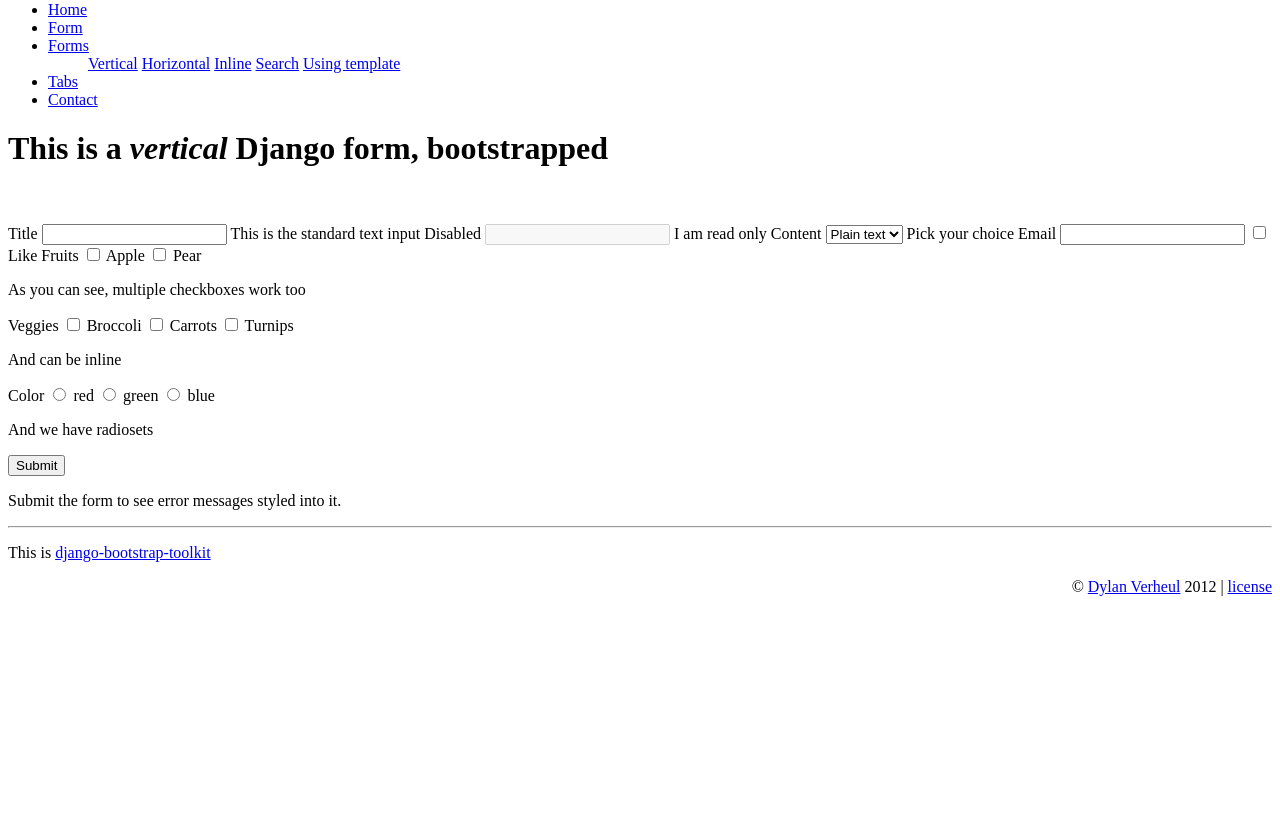
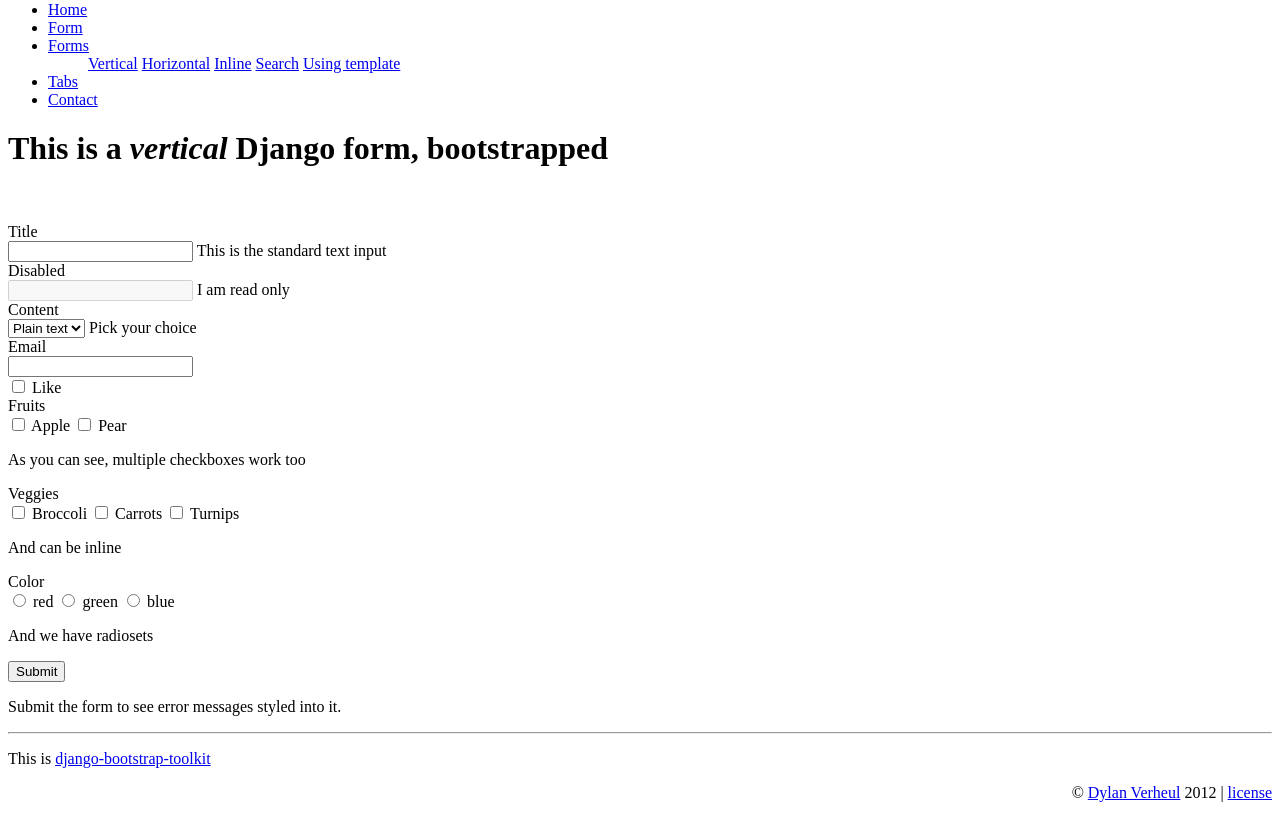
Before and after one commit to dyve/django-bootstrap-toolkit, a Django app: page /form in a window 1280 px wide. Shown: the part 119-937 px from the top of the page. Before the commit the page ends 715 px from the top, so only its background shows below. Run offline with Django 3.2, Linux system fonts and the light colour scheme; parts of the project's set-up code (start-up, migrations or seed data) failed here and were passed over; some libraries are stand-ins or nearby versions.

Commit message:
Added markup to vertical forms (standard Bootstrap) works fine, gives more control

```diff
--- a/bootstrap_toolkit/templates/bootstrap_toolkit/field_vertical.html
+++ b/bootstrap_toolkit/templates/bootstrap_toolkit/field_vertical.html
@@ -1,24 +1,34 @@
+<div class="control-group{% if field.errors %} error{% endif %}{% if field.field.required %} required{% endif %}">
     {% if input_type == "checkbox" %}
+        <div class="controls">
             {% include "bootstrap_toolkit/field_checkbox.html" %}
             {% include "bootstrap_toolkit/field_help.html" with inline=True %}
             {% include "bootstrap_toolkit/field_errors.html" with inline=False %}
+        </div>
     {% else %}
         {% if input_type == "multicheckbox" %}
-        <label class="nonfield{% if field.required %} required{% endif %}">{{ field.label }}</label>
+            <label class="control-label{% if field.required %} required{% endif %}">{{ field.label }}</label>
+            <div class="controls">
                 {% include "bootstrap_toolkit/field_choices.html" with type="checkbox" %}
                 {% include "bootstrap_toolkit/field_help.html" with inline=False %}
                 {% include "bootstrap_toolkit/field_errors.html" with inline=False %}
+            </div>
         {% else %}
             {% if input_type == "radioset" %}
-            <label class="nonfield{% if field.required %} required{% endif %}">{{ field.label }}</label>
+                <label class="control-label{% if field.required %} required{% endif %}">{{ field.label }}</label>
+                <div class="controls">
                     {% include "bootstrap_toolkit/field_choices.html" with type="radio" %}
                     {% include "bootstrap_toolkit/field_help.html" with inline=False %}
                     {% include "bootstrap_toolkit/field_errors.html" with inline=False %}
+                </div>
             {% else %}
-            <label class="nonfield{% if field.field.required %} required{% endif %}"{% if field.auto_id %} for="{{ field.auto_id }}"{% endif %}>{{ field.label }}</label>
+                <label class="contral-label{% if field.field.required %} required{% endif %}"{% if field.auto_id %} for="{{ field.auto_id }}"{% endif %}>{{ field.label }}</label>
+                <div class="controls">
                     {% include "bootstrap_toolkit/field_default.html" %}
                     {% include "bootstrap_toolkit/field_help.html" with inline=True %}
                     {% include "bootstrap_toolkit/field_errors.html" with inline=False %}
+                </div>
             {% endif %}
         {% endif %}
     {% endif %}
+</div>
--- a/setup.py
+++ b/setup.py
@@ -2,7 +2,7 @@ from setuptools import setup
 
 setup(
     name='django-bootstrap-toolkit',
-    version='2.3.7',
+    version='2.4.0',
     url='https://github.com/dyve/django-bootstrap-toolkit',
     author='Dylan Verheul',
     author_email='dylan@dyve.net',
```
Lines whose indentation alone changed are shown as unchanged.
